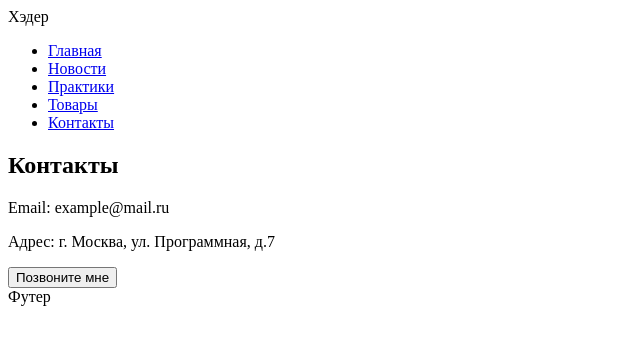
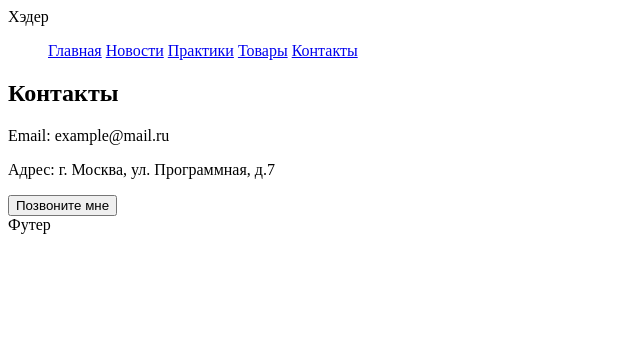
Before and after one commit to ZhekichVOX/frontend-and-backend-practice, a plain HTML site: page pages/contacts.html in a window 1280 px wide. Shown: the whole page, without its empty margins (0-640 px from the left). Drawn offline with Linux system fonts and the light colour scheme.

Commit message:
Основа

```diff
--- a/pages/contacts.html
+++ b/pages/contacts.html
@@ -9,11 +9,11 @@
     <div id="header">Хэдер</div>
     <div id="menu">
         <ul>
-            <li><a href="../index.html">Главная</a></li>
-            <li><a href="pages/news.html">Новости</a></li>
-            <li><a href="pages/practices.html">Практики</a></li>
-            <li><a href="pages/goods.html">Товары</a></li>
-            <li><a href="pages/contacts.html">Контакты</a></li>
+            <a href="../index.html">Главная</a>
+            <a href="news.html">Новости</a>
+            <a href="practices.html">Практики</a>
+            <a href="goods.html">Товары</a>
+            <a href="contacts.html">Контакты</a>
         </ul>
     </div>
 
```
